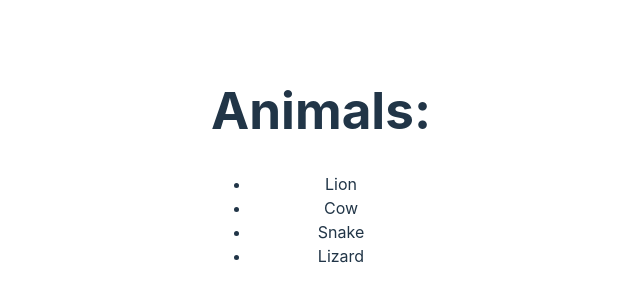
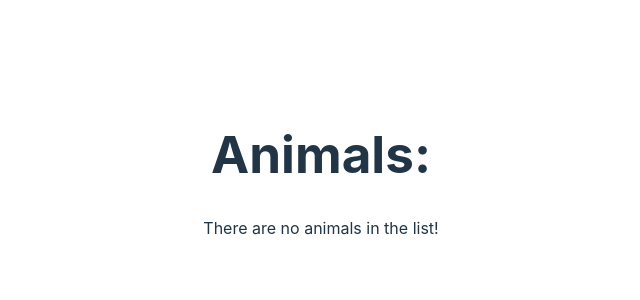
Before and after one commit to cpxx9/odin-react-app, a React (Vite) app: page / in a window 1280 px wide. Shown: the part 234-534 px from the top of the page, without its empty margins (319-959 px from the left). Built offline with nearby package versions, Linux system fonts and the light colour scheme; the HTML template or start-up script is replaced by a standard one.

Commit message:
finished top lesson

```diff
--- a/src/App.jsx
+++ b/src/App.jsx
@@ -1,16 +1,30 @@
 import "./App.css";
 
+function List(props) {
+  if (!props.animals) {
+    return <div>Loading...</div>;
+  }
+
+  if (props.animals.length === 0) {
+    return <div>There are no animals in the list!</div>;
+  }
+
+  return (
+    <ul>
+      {props.animals.map((animal) => {
+        return <li key={animal}>{animal}</li>;
+      })}
+    </ul>
+  );
+}
+
 function App() {
-  const animals = ["Lion", "Cow", "Snake", "Lizard"];
+  const animals = [];
 
   return (
     <div>
       <h1>Animals: </h1>
-      <ul>
-        {animals.map((animal) => {
-          return <li key={animal}>{animal}</li>;
-        })}
-      </ul>
+      <List animals={animals} />
     </div>
   );
 }
```
